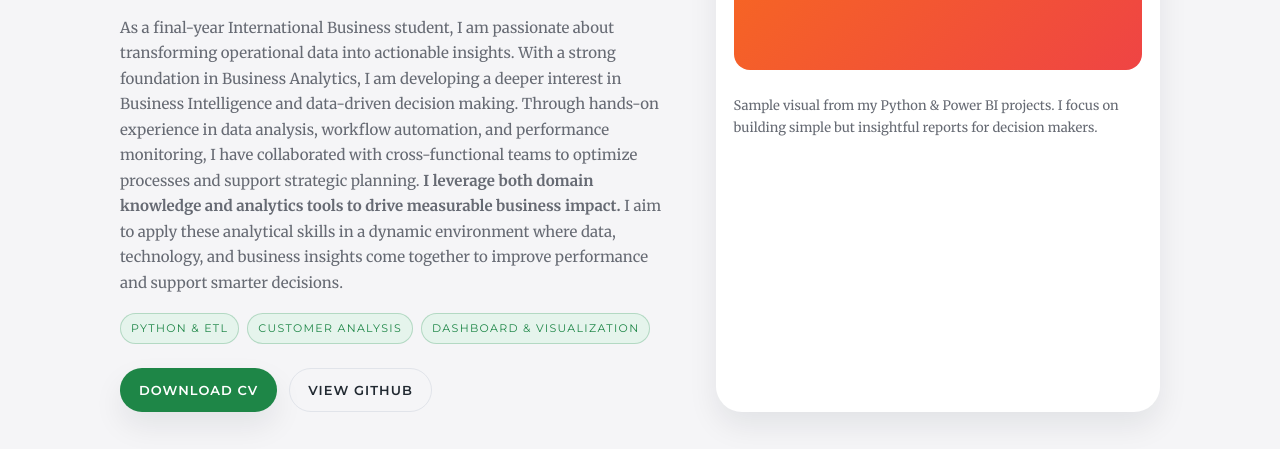
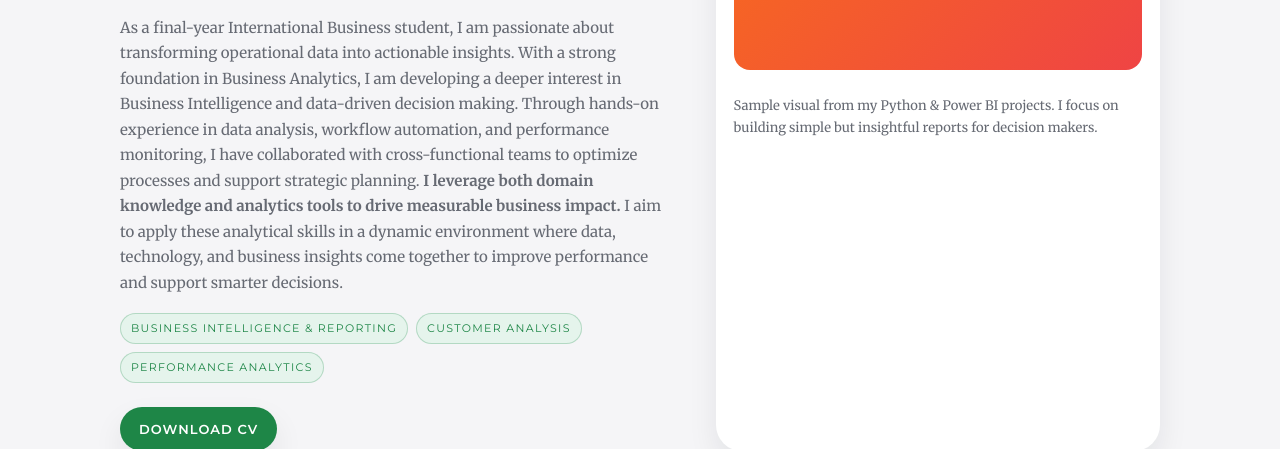
Before and after one commit to minhquan113/io, a plain HTML site: page index.html in a window 1280 px wide. Shown: the part 371-820 px from the top of the page. Drawn offline with Linux system fonts and the light colour scheme.

Commit message:
Update index.html

```diff
--- a/index.html
+++ b/index.html
@@ -519,16 +519,15 @@
 </p>
 
                 <div class="hero-badges">
-                    <span class="hero-badge">Python &amp; ETL</span>
+                    <span class="hero-badge">Business Intelligence & Reporting</span>
                     <span class="hero-badge">Customer Analysis</span>
-                    <span class="hero-badge">Dashboard &amp; Visualization</span>
+                    <span class="hero-badge">Performance Analytics</span>
                 </div>
 
                 <div class="hero-actions">
                     <!-- TODO: thay link CV nếu có -->
                     <a href="#" class="btn btn-primary">Download CV</a>
-                    <!-- TODO: thay link GitHub -->
-                    <a href="https://github.com/minhquan113" target="_blank" class="btn btn-ghost">View GitHub</a>
+
                 </div>
             </div>
 
```
